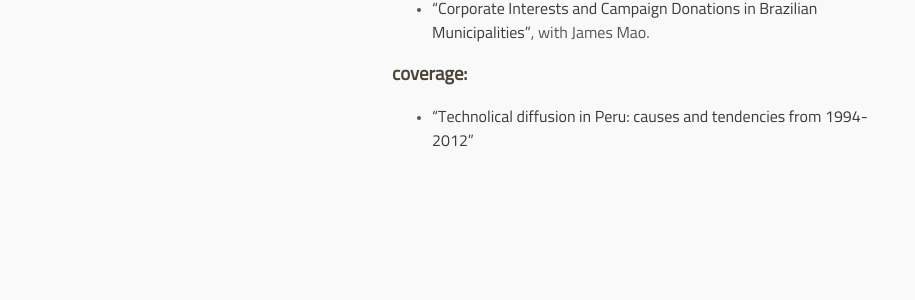
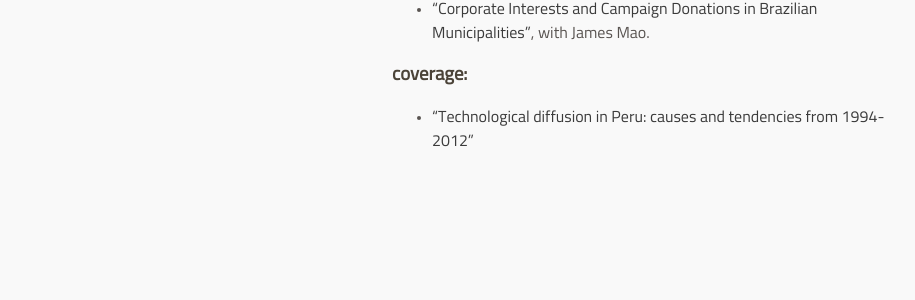
Before and after one commit to galileukim/galileukim.github.io, a Jekyll site: the page built from pages/research.md, in a window 1280 px wide. Shown: the part 407-707 px from the top of the page, without its empty margins (178-1093 px from the left). Built offline with Jekyll 4.4.1, drawn with Linux system fonts in a browser that asks for light colours; our own code applies the rules of GitHub Pages for plain Markdown files.

Commit message:
incorporate latest resume

```diff
--- a/pages/research.md
+++ b/pages/research.md
@@ -15,4 +15,4 @@ My research agenda focuses on the political economy of bureaucracies in developi
 
 ### coverage:
 
-- ["Technolical diffusion in Peru: causes and tendencies from 1994-2012"](http://cies.org.pe/sites/default/files/files/articulos/economiaysociedad/mt5-innovacion_cenagro_2-7-15.pdf)
+- ["Technological diffusion in Peru: causes and tendencies from 1994-2012"](http://cies.org.pe/sites/default/files/files/articulos/economiaysociedad/mt5-innovacion_cenagro_2-7-15.pdf)
```
Also changed, not shown: 2 other files.
